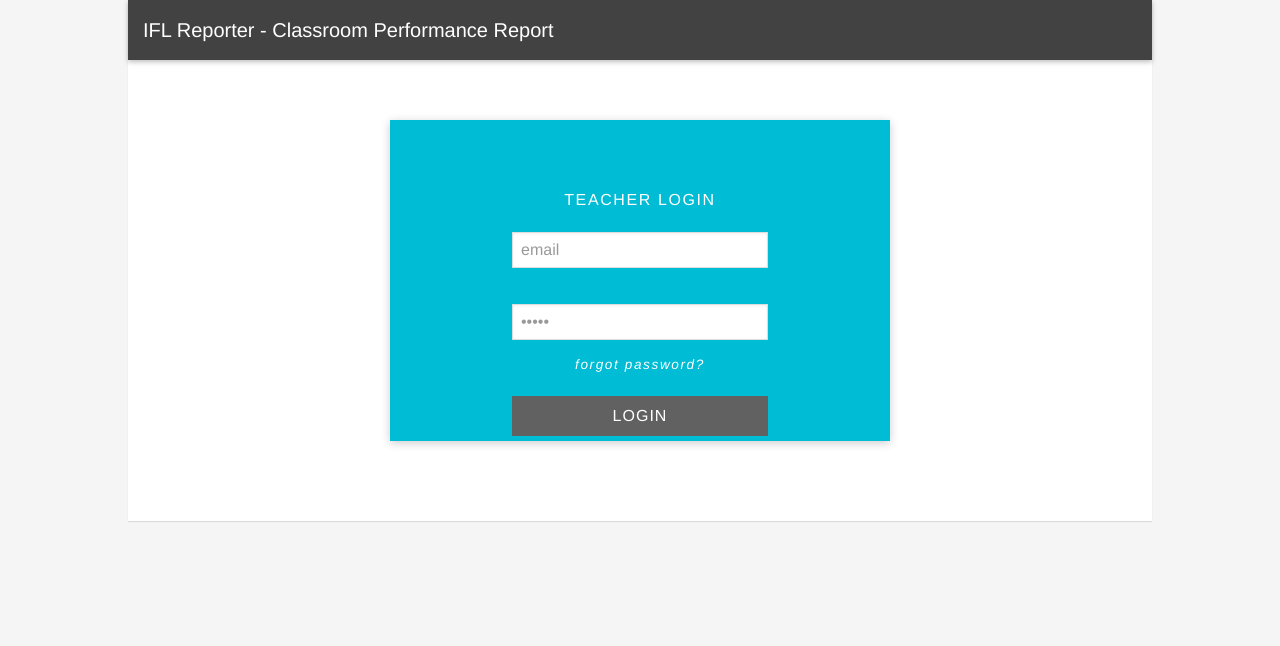
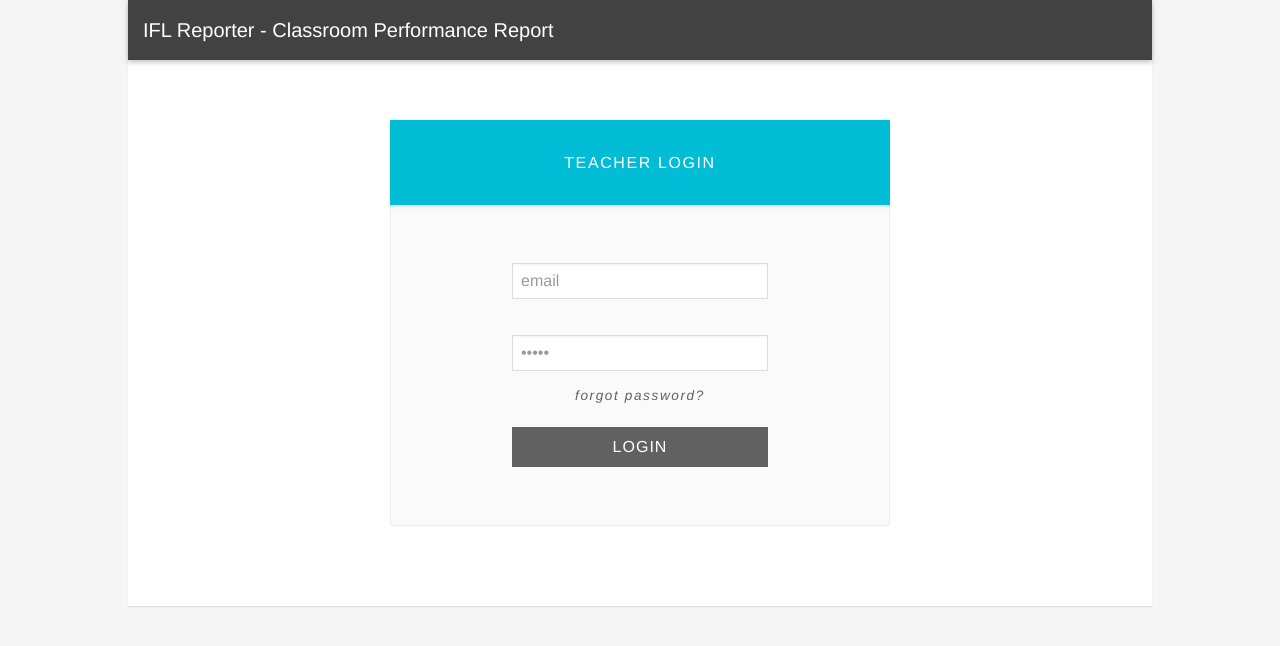
Before and after one commit to innovationsforlearning/classroom-performance-markup, a website: page app/login.html in a window 1280 px wide. Drawn offline with nearby package versions, Linux system fonts and the light colour scheme; files that its build step writes are made by us from their sources.

Commit message:
Styled login page

```diff
--- a/app/login.html
+++ b/app/login.html
@@ -19,9 +19,11 @@
   <header>
     IFL Reporter - Classroom Performance Report
   </header>
+  <div class="login-title">
+      TEACHER LOGIN
+  </div>
   <div class="card">
     <div class="login-position">
-      TEACHER LOGIN
     <input type="text" name="email" value="email" placeholder="username">
       <br>
     <input type="password" name="email" value="email" placeholder="password">
--- a/app/styles/_variables.scss
+++ b/app/styles/_variables.scss
@@ -15,4 +15,6 @@ $site-grey: #fafafa;
 $header: #424242;
 $background: #f5f5f5;
 $main-color: #ffffff;
-$card-color: #00BCD4;
+$card-color: #fafafa;
+$accent: #00BCD4;
+$border: #eeeeee;
--- a/app/styles/components/_login_form.scss
+++ b/app/styles/components/_login_form.scss
@@ -5,7 +5,7 @@
   text-align: center;
   display: block;
   position: relative;
-  padding-top: 68px;
+  padding-top: 38px;
   padding-bottom: 32px;
   color: #ffffff;
   letter-spacing: .1em;
@@ -13,10 +13,14 @@
 }
 
 .forgot-password {
-  color: #ffffff;
+  color: #616161;
   text-decoration: none;
   font-size: .85em;
   font-style: italic;
+}
+
+.forgot-password:hover {
+  color: $header;
 }
 
 input[type="text"] {
@@ -42,16 +46,34 @@ input[type="submit"] {
 }
 
 input[type="submit"]:hover{
-  background-color: #424242;
+  background-color: $header;
 }
 
 
 .card {
-  margin: 60px auto 80px;
-  box-shadow: 0 2px 9px rgba(0, 0, 0, 0.2);
+  margin: 0 auto 80px;
   width: 500px;
   height: 321px;
-  background-color: $card-color;
+  background-color: #fafafa;
   display: block;
   position: relative;
+  border: 1px solid #eeeeee;
+  box-shadow: 0 1px 3px rgba(0, 0, 0, 0.01);
+  border-top: 0;
 }
+
+.login-title {
+  margin: 60px auto 0;
+  line-height: 85px;
+  box-shadow: 0 2px 3px rgba(0, 0, 0, 0.1);
+  width: 500px;
+  height: 85px;
+  background-color: #00BCD4;
+  display: block;
+  position: relative;
+  text-align: center;
+  color: #ffffff;
+  letter-spacing: .1em;
+  font-weight: 500;
+  z-index: 1;
+}
```
